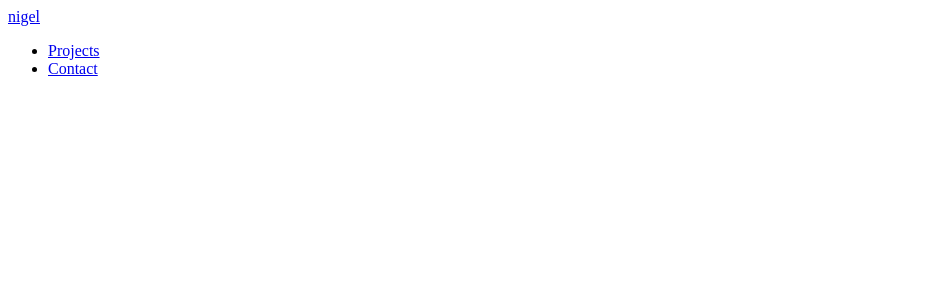
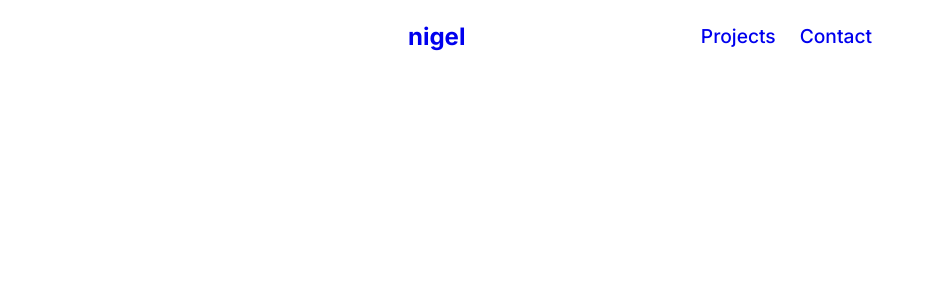
Before and after one commit to Nigel-Nkomo/nigel-nkomo, a React (Create React App) app: page / in a window 1280 px wide. Shown: the top 300 px of the page, without its empty margins (0-927 px from the left). Built offline with nearby package versions, Linux system fonts and the light colour scheme.

Commit message:
style navbar

```diff
--- a/src/components/Nav/Nav.module.css
+++ b/src/components/Nav/Nav.module.css
@@ -0,0 +1,32 @@
+.nav {
+  font-family: "Inter", sans-serif;
+  display: flex;
+  align-items: center;
+  padding: 0 25rem;
+}
+
+.navList {
+  margin-left: auto;
+  display: flex;
+}
+
+.navItem {
+  list-style-type: none;
+  margin-left: 1.5rem;
+}
+
+.navLink,
+.navLogo {
+  text-decoration: none;
+  font-size: 1.2rem;
+}
+
+.navLink {
+  font-weight: 500;
+}
+
+.navLogo {
+  align-self: center;
+  font-weight: 700;
+  font-size: 1.5rem;
+}
```
